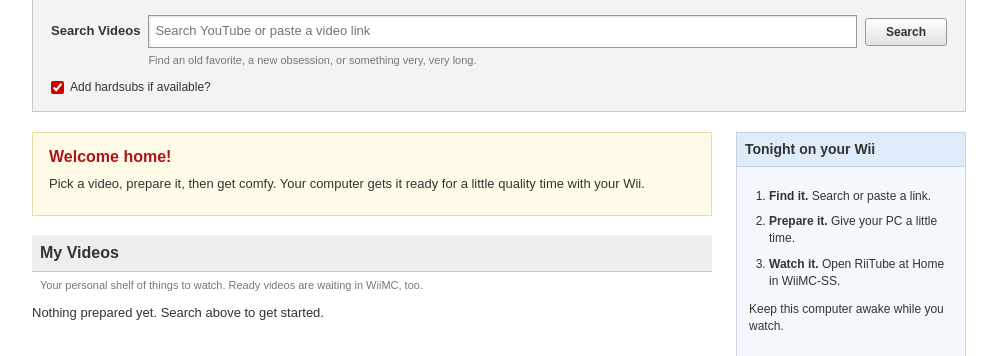
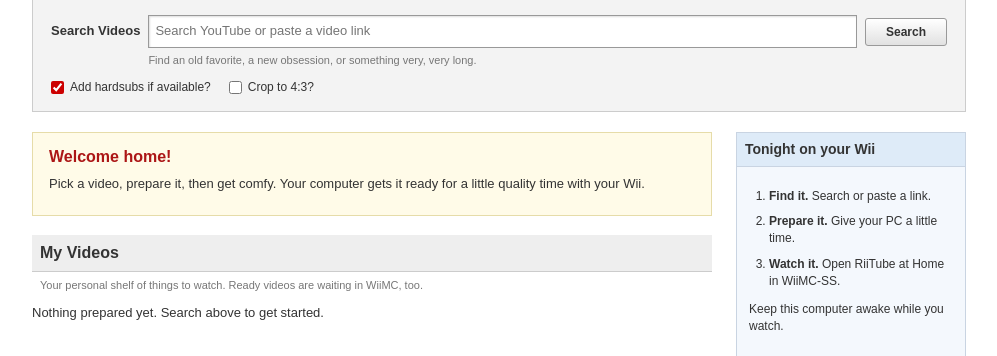
Before and after one commit to cmyksoda/RiiTube-at-Home, a Flask app: page / in a window 1280 px wide. Shown: the part 172-528 px from the top of the page, without its empty margins (141-1138 px from the left). Run offline with Flask 3, Linux system fonts and the light colour scheme; data that the repository does not hold is empty; parts of the project's set-up code (start-up, migrations or seed data) failed here and were passed over.

Commit message:
add a crop to 4:3 option that trims the sides of widescreen videos

```diff
--- a/app.py
+++ b/app.py
@@ -122,7 +122,7 @@ def load_jobs():
             logging.exception("Could not load cached job %s", file)
 
 
-def enqueue(vid, hardsubs=True):
+def enqueue(vid, hardsubs=True, crop=False):
     global worker_started
     with lock:
         if not worker_started:
@@ -130,11 +130,11 @@ def enqueue(vid, hardsubs=True):
             worker_started = True
         if vid in jobs and jobs[vid]["status"] != "error":
             existing = jobs[vid]
-            if existing.get("hardsubs", True) == hardsubs:
+            if existing.get("hardsubs", True) == hardsubs and existing.get("crop", False) == crop:
                 return dict(existing)
             if existing["status"] != "ready":
                 raise ValueError(
-                    "This video is already preparing. Wait until it finishes before changing subtitles."
+                    "This video is already preparing. Wait until it finishes before changing options."
                 )
         info = metadata.get(vid, {})
         jobs[vid] = {
@@ -144,6 +144,7 @@ def enqueue(vid, hardsubs=True):
             "status": "queued",
             "detail": "Waiting for the preparation worker.",
             "hardsubs": hardsubs,
+            "crop": crop,
         }
         result = patch_job(vid)
         pending.put(vid)
@@ -215,10 +216,12 @@ def download_captions(info, infofile, folder, logfile):
     return language
 
 
-def video_filter(captions=False):
+def video_filter(captions=False, crop=False):
     filters = (
         "scale=640:360:force_original_aspect_ratio=decrease:force_divisible_by=2,setsar=1,fps=30"
     )
+    if crop:
+        filters = "crop=w='min(iw,ih*4/3)':h=ih," + filters
     if captions:
         filters += f",subtitles=filename=english.srt:force_style='{SUBTITLE_STYLE}'"
     return filters
@@ -264,6 +267,7 @@ def prepare(vid):
     if info.get("is_live"):
         raise RuntimeError("Live streams are not supported; choose a finished video.")
     use_hardsubs = jobs[vid].get("hardsubs", True)
+    use_crop = jobs[vid].get("crop", False)
     caption_language = None
     if use_hardsubs:
         patch_job(vid, detail="Checking for creator-provided English subtitles…")
@@ -308,7 +312,7 @@ def prepare(vid):
             "-map",
             "0:a:0?",
             "-vf",
-            video_filter(bool(caption_language)),
+            video_filter(bool(caption_language), use_crop),
             "-c:v",
             "libx264",
             "-preset",
@@ -389,6 +393,8 @@ def prepare(vid):
     )
     if not use_hardsubs:
         caption_note = "hardsubs turned off"
+    if use_crop:
+        caption_note += ", cropped to 4:3"
     patch_job(
         vid, status="ready", detail=f"Ready — {caption_note}.", duration=actual, wii_format="mkv"
     )
@@ -528,9 +534,11 @@ def api_prepare():
     try:
         data = request.get_json() or {}
         hardsubs = data.get("hardsubs", True)
-        if not isinstance(hardsubs, bool):
-            raise ValueError("The hardsubs option must be true or false.")
-        return jsonify(enqueue(video_id(data.get("video", "")), hardsubs=hardsubs)), 202
+        crop = data.get("crop", False)
+        if not isinstance(hardsubs, bool) or not isinstance(crop, bool):
+            raise ValueError("The hardsubs and crop options must be true or false.")
+        vid = video_id(data.get("video", ""))
+        return jsonify(enqueue(vid, hardsubs=hardsubs, crop=crop)), 202
     except ValueError as exc:
         return jsonify(error=str(exc)), 400
 
--- a/docker/smoke_test.py
+++ b/docker/smoke_test.py
@@ -18,6 +18,7 @@ with get('/') as response:
     page = response.read().decode()
     assert 'RiiTube at Home' in page
     assert 'Add hardsubs if available?' in page
+    assert 'Crop to 4:3?' in page
 with get('/static/riitube-logo.svg') as response:
     assert b'<svg' in response.read()
 with get('/onlinemedia.xml') as response:
@@ -28,11 +29,11 @@ with get('/api/search?q=Ahoy%20trackers') as response:
     assert json.load(response), 'Search returned no results'
 print('Page, logo, LAN playlists and live search passed.', flush=True)
 
-for vid, hardsubs in [('jNQXAC9IVRw', False), ('roBkg-iPrbw', True)]:
+for vid, hardsubs, crop in [('jNQXAC9IVRw', False, False), ('roBkg-iPrbw', True, True)]:
     request = Request(
         base + '/api/prepare',
         method='POST',
-        data=json.dumps({'video': vid, 'hardsubs': hardsubs}).encode(),
+        data=json.dumps({'video': vid, 'hardsubs': hardsubs, 'crop': crop}).encode(),
         headers={'Content-Type': 'application/json'},
     )
     with urlopen(request, timeout=10) as response:
@@ -53,6 +54,7 @@ for vid, hardsubs in [('jNQXAC9IVRw', False), ('roBkg-iPrbw', True)]:
         time.sleep(10)
     assert job['status'] == 'ready', job
     assert job['hardsubs'] is hardsubs
+    assert job['crop'] is crop
     assert job['wii_format'] == 'mkv'
     if hardsubs:
         assert job['captions'] == {'kind': 'manual', 'language': 'en-GB'}
--- a/templates/index.html
+++ b/templates/index.html
@@ -125,6 +125,7 @@ label {
 }
 .caption-option {
   display: flex;
+  flex-wrap: wrap;
   align-items: center;
   gap: 6px;
   margin: 10px 0 0;
@@ -137,6 +138,9 @@ label {
 .caption-option input {
   margin: 0;
   accent-color: #c00;
+}
+.caption-option label + input {
+  margin-left: 12px;
 }
 button {
   border: 1px solid #999;
@@ -404,7 +408,7 @@ footer {
 <form id="search"><label for="query">Search Videos</label><input id="query" aria-label="Search or YouTube link" placeholder="Search YouTube or paste a video link" required maxlength="200"><button>Search</button>
 <p class="search-hint">Find an old favorite, a new obsession, or something very, very long.</p>
 </form>
-<div class="caption-option"><input type="checkbox" id="hardsubs" checked><label for="hardsubs">Add hardsubs if available?</label></div>
+<div class="caption-option"><input type="checkbox" id="hardsubs" checked><label for="hardsubs">Add hardsubs if available?</label><input type="checkbox" id="crop"><label for="crop">Crop to 4:3?</label></div>
 </div>
 <div class="layout">
 <main>
@@ -485,7 +489,7 @@ function card(item, prepared) {
       await api('/api/prepare', {
         method: 'POST',
         headers: { 'Content-Type': 'application/json' },
-        body: JSON.stringify({ video: item.id, hardsubs: el('hardsubs').checked })
+        body: JSON.stringify({ video: item.id, hardsubs: el('hardsubs').checked, crop: el('crop').checked })
       });
       message('Queued! Check My Videos for progress.');
       await refresh();
```
Also changed, not shown: tests/test_app.py (+20 -0 lines), README.md.
